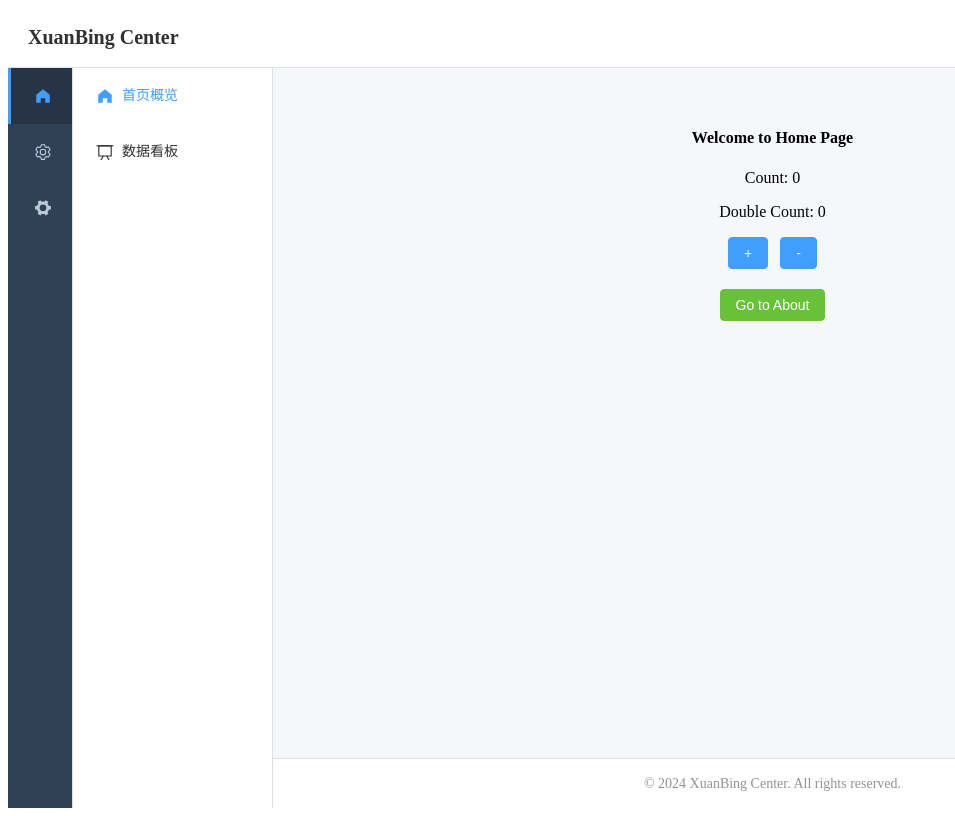
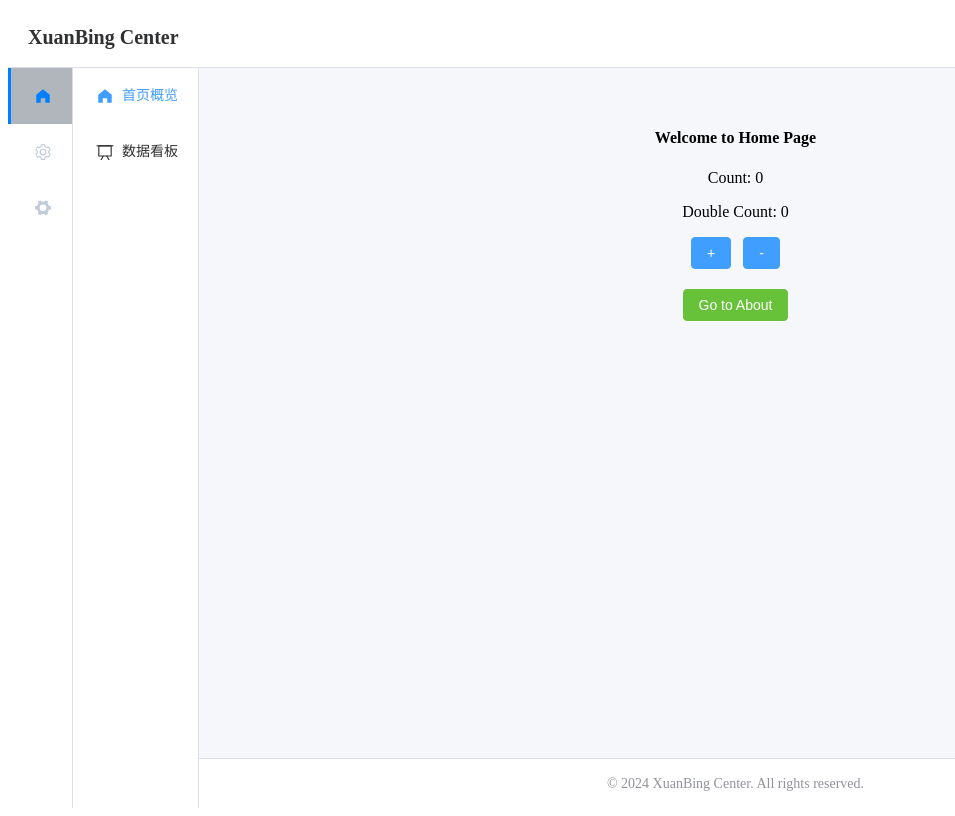
Before and after one commit to xuanbingBank/xuanbing-center, a Vue app: page / in a window 1280 px wide. Shown: the whole page, without its empty margins (0-955 px from the left). Built offline with nearby package versions, Linux system fonts and the light colour scheme.

Commit message:
调整菜单栏样式

```diff
--- a/src/components/SideMenu.vue
+++ b/src/components/SideMenu.vue
@@ -81,57 +81,56 @@ const isCollapse = ref(false)
 const activeModule = ref('home')
 </script>
 
-<style scoped>
+<style lang="scss" scoped>
+@import '@/styles/variables.scss';
+
 .menu-container {
   display: flex;
   height: 100%;
-}
 
-.primary-menu {
-  width: 64px;
-  height: 100%;
-  border-right: 1px solid #dcdfe6;
-  background-color: #304156;
-}
+  .primary-menu {
+    height: 100%;
+    border-right: 1px solid $border-color;
+    background-color: $bg-white;
 
-.primary-menu-items {
-  border-right: none;
-  background-color: #304156;
-}
+    &-items {
+      border-right: none;
+      background-color: $bg-white;
+      padding: 0 !important;
 
-.primary-menu-items :deep(.el-menu-item) {
-  text-align: center;
-  background-color: #304156;
-  border-left: 3px solid transparent;
-}
+      :deep(.el-menu-item) {
+        text-align: center;
+        background-color: $bg-white;
+        border-left: 3px solid transparent;
+        padding: 0 !important;
+        margin: 0;
 
-.primary-menu-items :deep(.el-menu-item.is-active) {
-  background-color: #263445;
-  border-left: 3px solid #409EFF;
-}
+        &.is-active {
+          background-color: $menu-active-bg;
+          border-left: 3px solid $menu-active-border;
+          color: $menu-active-text;
 
-.primary-menu-items :deep(.el-menu-item:hover) {
-  background-color: #263445;
-}
+          .el-icon {
+            color: $menu-active-text;
+          }
+        }
 
-.primary-menu-items :deep(.el-menu-item .el-icon) {
-  color: #bfcbd9;
-}
+        &:hover {
+          background-color: $menu-hover-bg;
+        }
 
-.primary-menu-items :deep(.el-menu-item.is-active .el-icon) {
-  color: #409EFF;
-}
+        .el-icon {
+          margin: 0;
+          line-height: 60px;
+          color: $menu-icon-color;
+        }
+      }
+    }
+  }
 
-.secondary-menu {
-  flex: 1;
-}
-
-.side-menu {
-  height: 100%;
-  border-right: 1px solid #dcdfe6;
-}
-
-.side-menu:not(.el-menu--collapse) {
-  width: 200px;
+  .side-menu {
+    height: 100%;
+    border-right: 1px solid $border-color;
+  }
 }
 </style>
```
